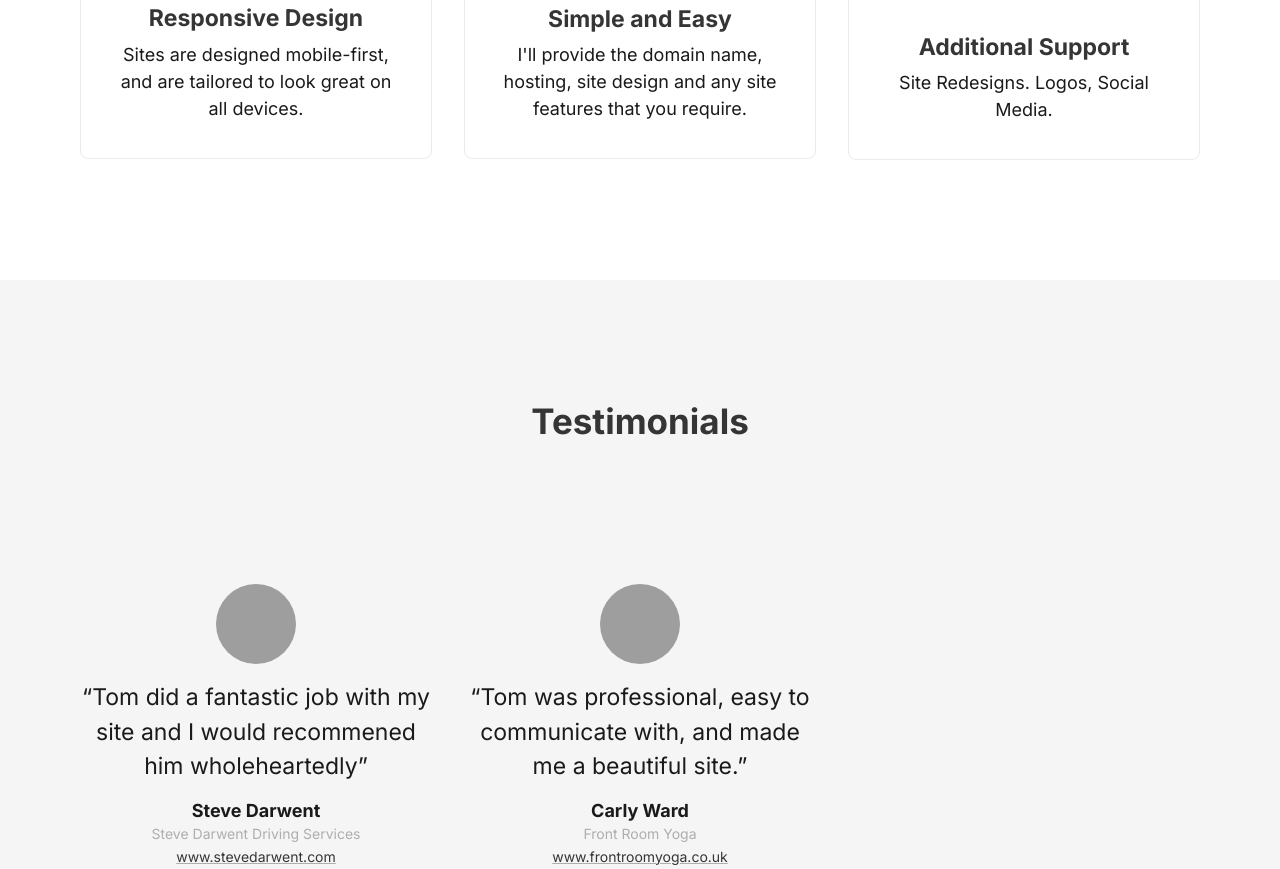
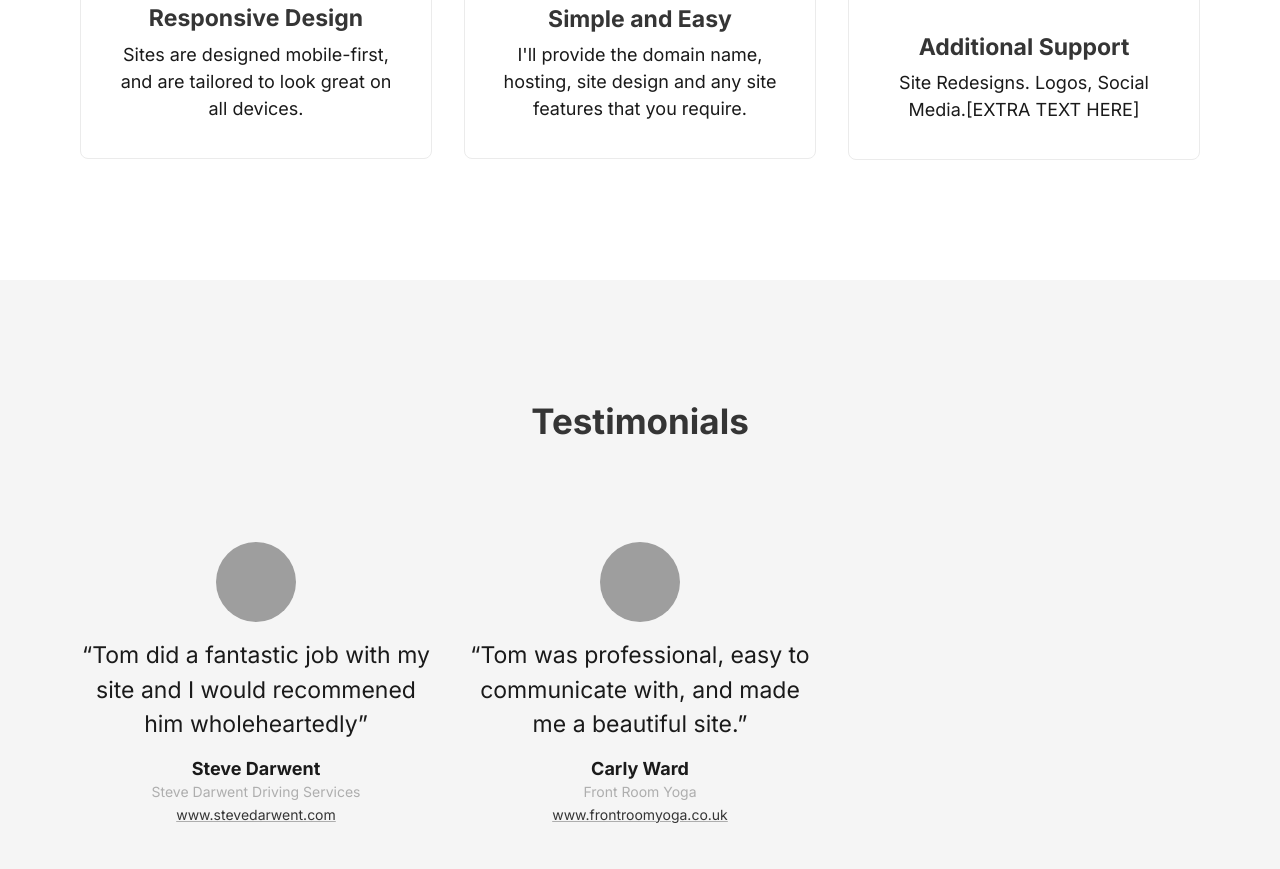
Before and after one commit to tomwcodes/portOld, a plain HTML site: page index.html in a window 1280 px wide. Shown: the part 1002-1871 px from the top of the page. Drawn offline with Linux system fonts and the light colour scheme; grey boxes are pictures that could not be loaded.

Commit message:
remove testimonial br

```diff
--- a/index.html
+++ b/index.html
@@ -82,7 +82,7 @@
               <img src="assets/updates.jpg" alt="#" loading="lazy">
               <div class="ui-component-card--feature-content">
                 <h4 class="ui-component-card--feature-title">Additional Support</h4>
-                <p>Site Redesigns. Logos, Social Media. </p>
+                <p>Site Redesigns. Logos, Social Media.[EXTRA TEXT HERE] </p>
               </div>
             </div>
           </div>
@@ -91,7 +91,7 @@
       <section class="ui-section-testimonial">
         <div class="ui-layout-container">
           <div class="ui-layout-column-6 ui-layout-column-center">
-            <h2 id="testimonials">Testimonials<br><br></h2>
+            <h2 id="testimonials">Testimonials<br></h2>
             <!-- <p class="ui-text-intro">Lorem ipsum dolor sit amet.</p> -->
           </div>
           <div class="ui-section-testimonial__layout ui-layout-grid ui-layout-grid-3">
```
